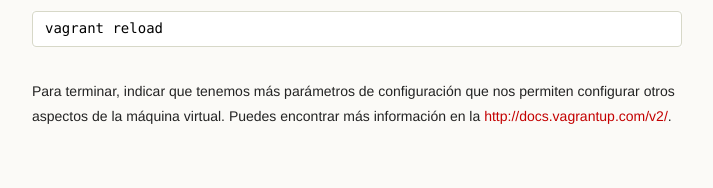
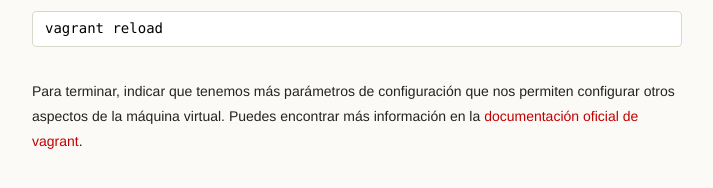
Before and after one commit to iesgn/cloud, a Jekyll site: the page built from curso/u2/practica_vagrant.md, in a window 1280 px wide and 900 px high, scrolled down 2432 px. Shown: the part 674-862 px from the top of the window, without its empty margins (278-991 px from the left). Built offline with Jekyll 4.4.1, drawn with Linux system fonts in a browser that asks for light colours.

Commit message:
Corrección de error en URL

```diff
--- a/curso/u2/practica_vagrant.md
+++ b/curso/u2/practica_vagrant.md
@@ -129,5 +129,4 @@ debes ejecutar la instrucción:
 
 Para terminar, indicar que tenemos más parámetros de configuración que nos
 permiten configurar otros aspectos de la máquina virtual. Puedes encontrar más
-información en la [http://docs.vagrantup.com/v2/](documentación oficial de
-Vagrant).
+información en la [documentación oficial de vagrant](http://docs.vagrantup.com/v2/).
```
